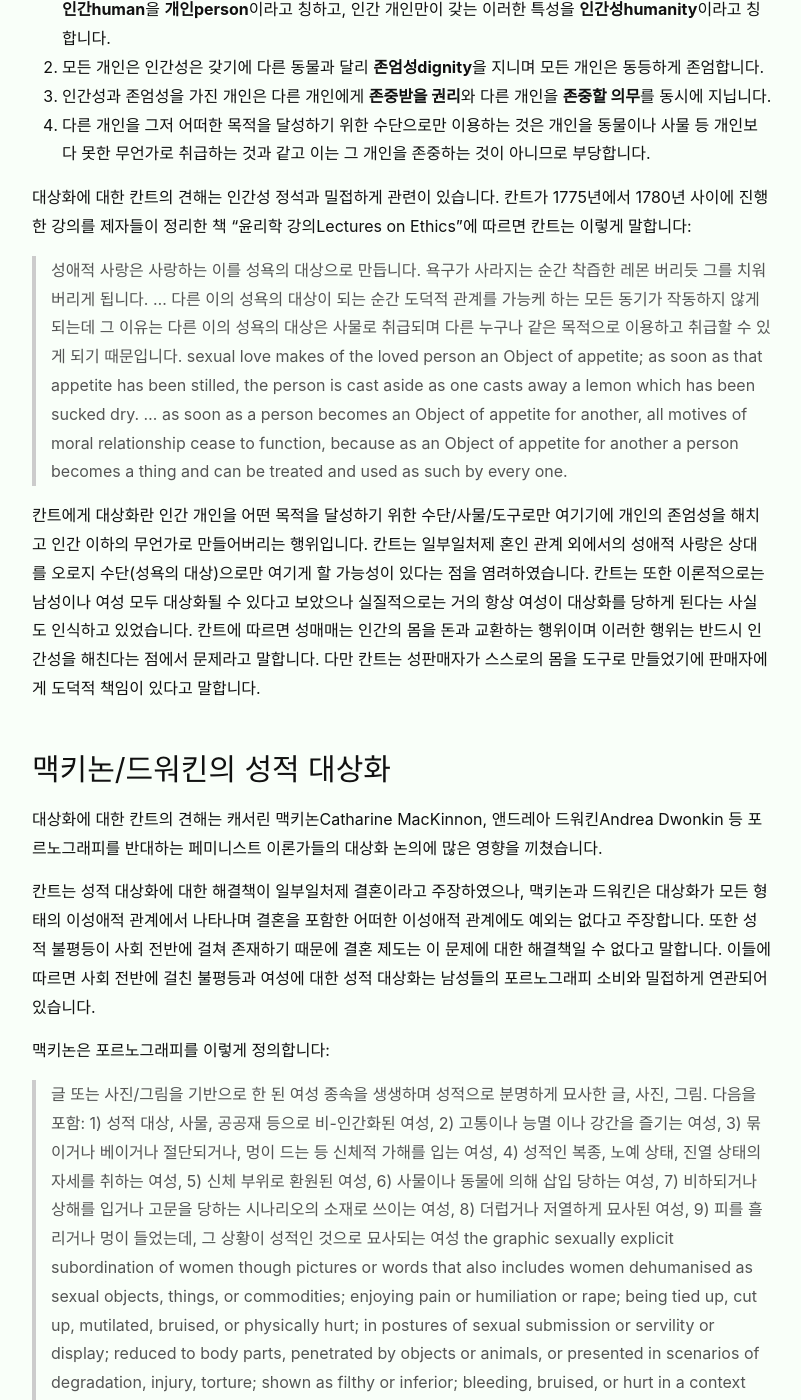
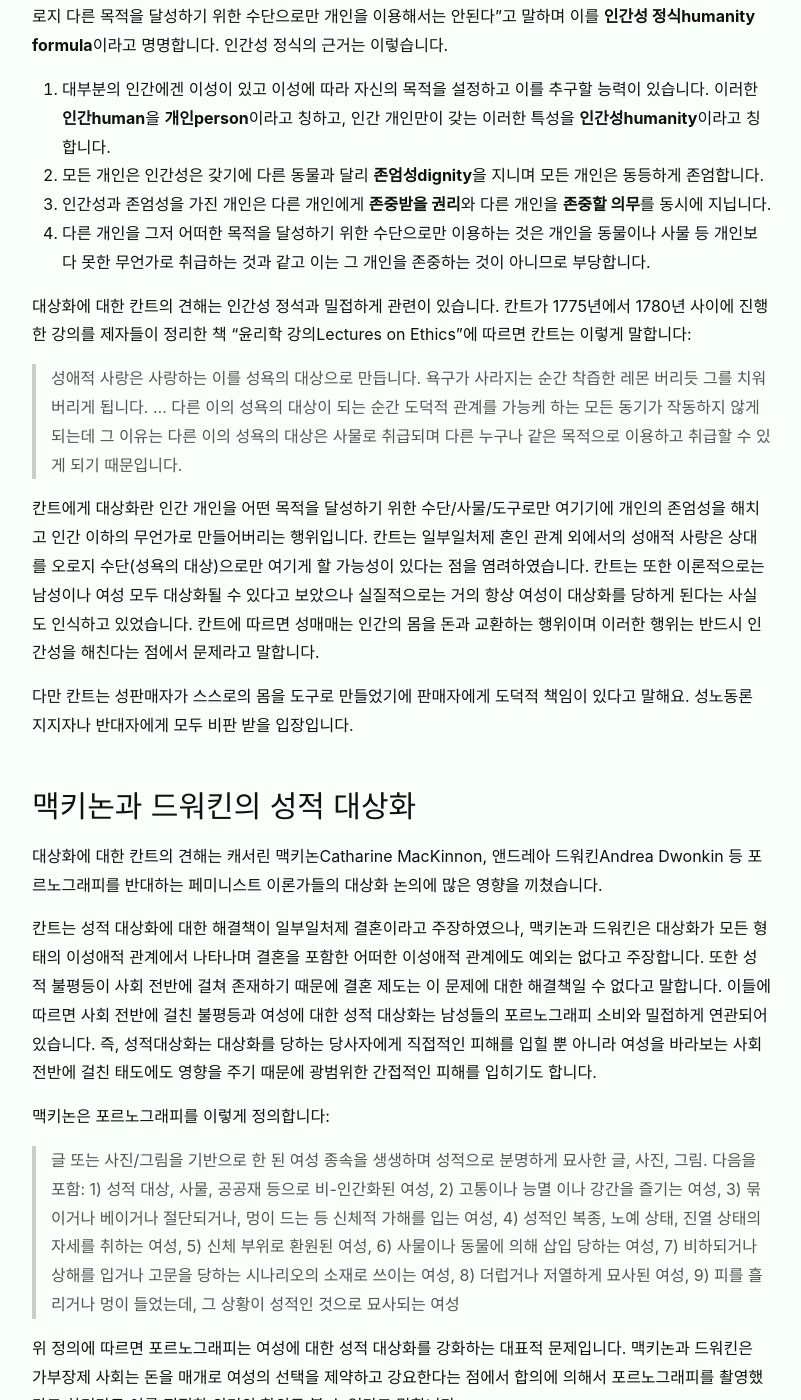
Before and after one commit to veganstudies/veganstudies.github.io, a Jekyll site: the page built from _posts/2019-09-14-animal-objectification.md, in a window 1280 px wide and 1400 px high, scrolled down 1560 px. Shown: the whole window, without its empty margins (238-1039 px from the left). Built offline with Jekyll 4.4.1, drawn with Linux system fonts in a browser that asks for light colours; some of the changed text lies outside the part shown.

Commit message:
Update 2019-09-14-animal-objectification.md

```diff
--- a/_posts/2019-09-14-animal-objectification.md
+++ b/_posts/2019-09-14-animal-objectification.md
@@ -4,37 +4,42 @@ title: "동물 대상화"
 date: 2019-09-14 17:00:00 +0900
 ---
 ## 개요
-대상화에 대한 기존의 논의들, 인간에 대한 대상화와 동물에 대한 대상화의 차이점,
-동물권 논의와의 관련성 등을 정리했습니다.
+
+대상화에 대한 기존의 논의들, 인간에 대한 대상화와 동물에 대한 대상화의 공통점과
+차이점, 동물권 논의와의 관련성 등에 관해 공부한 내용을 정리했어요.
 
 대상화objectification란 독일의 철학자 칸트Immanuel Kant에 의해 제시된 개념으로
 인간을 사물로 취급하는 태도나 행위를 말합니다. 이는 이후에 페미니즘 이론가
 캐서린 맥키논Catharine MacKinnon과 앤드레아 드워킨Andrea Dwonkin에 의해
 확장되며 주로 여성에 대한 성적 대상화sexual objectification 관점에서
-논의됩니다. 기존의 논의들이 모든 대상화를 부정적인 것으로 간주했다면 마샤
+논의됩니다. 맥키논과 드워킨이 모든 대상화를 부정적인 것으로 간주했다면 마샤
 너스바움Martha C. Nussbaum은 대상화의 다양한 특성, 대상화가 일어나는 맥락 등을
-고려할 때 긍정적 대상화도 존재할 수 있다고 주장하기도 해요.
+고려할 때 긍정적 대상화도 존재할 수 있다고 주장해요.
 
-칸트, 맥키논, 드워킨, 너스바움의 논의는 주로 인간에 대한 대상화에 초점이 맞춰져
-있습니다. 칸트는 인간은 동물에 대한 직접 의무를 가지지 않는다고 주장했기
-때문에, 칸트 이론에 기반한 기존의 대상화 논의들을 동물로 바로 확장하여
-적용하기는 어렵습니다. 따라서 이 둘을 이어주는 징검다리가 필요합니다.
+한편, 칸트, 맥키논, 드워킨, 너스바움의 논의는 주로 인간에 대한 대상화에 초점이
+맞춰져 있습니다. 칸트는 인간은 동물에 대한 직접 의무를 가지지 않는다고
+주장했기 때문에, 칸트 이론에 기반한 기존의 대상화 논의들을 동물로 바로
+확장하여 적용하기는 어렵습니다. 따라서 이 둘을 이어주는 징검다리가 필요해요.
 
-페미니스트이자 동물권 옹호자인 캐롤 애덤스Carol Adams는 저서 "[육식의
+페미니스트이자 동물권 활동가인 캐롤 J. 애덤스Carol J. Adams는 저서 "[육식의
 성정치The Sexual Politics of
 Meat](/2020/01/15/the-sexual-politics-of-meat.html)"에서 여성에 대한
 대상화와 동물에 대한 대상화 사이의 유사성을 지적합니다. 도덕철학자이자 동물권
 운동가인 톰 리건Tom Regan은 저서 "동물 권리 옹호The Case for Animal Rights"에서
 칸트의 이론을 확장한 권리론the rights view에 기반하여 동물권을 옹호합니다.
-한편, 피터 싱어Peter Singer의 "동물 해방Animal Liberation"은 벤담Jeremy
-Bentham의 공리주의에 기반을 두고 있기에 동물권을 다루고 있기는 하지만 대상화
-논의와는 관련성이 적어 보여요.
+반면, 피터 싱어Peter Singer의 "동물 해방Animal Liberation"은 벤담Jeremy
+Bentham의 공리주의에 기반을 두고 있기에 대상화 논의와는 직접적인 관련성이 적어
+보여요.
 
-따라서 1) 칸트 전통의 대상화 논의(칸트, 멕키논, 드워킨, 너스바움), 2) 대상화를
-직접 언급하지는 않으나 칸트를 확장하여 동물권에 적용한 논의(리건), 3) 칸트를
-직접 언급하지는 않으나 동물의 대상화를 다루는 논의(애덤스)를 적절히 요약하여
-소개하고, 이러한 논의를 바탕으로 동물 대상화 문제에 대한 제 생각을
-정리했습니다.
+정리하면, 이런 순서로 생각을 해봤어요.
+
+1. 칸트의 대상화 논의
+2. 칸트의 영향을 받은 반-포르노그래피 페미니즘 진영의 대상화 논의(맥키논, 드워킨)
+3. 칸트를 직접 언급하지는 않으나 동물의 대상화를 다루는 애덤스
+4. 대상화를 직접 언급하지는 않으나 칸트를 확장하여 동물권에 적용한 톰 리건
+5. 맥키논과 드워킨의 논의를 확장(너스바움)
+
+마지막으로, 위 논의를 참고하여 동물 대상화 문제에 대한 제 생각을 적어봤어요.
 
 ## 칸트의 대상화
 
@@ -44,15 +49,15 @@ Bentham의 공리주의에 기반을 두고 있기에 동물권을 다루고 있
 명명합니다. 인간성 정식의 근거는 이렇습니다.
 
 1.  대부분의 인간에겐 이성이 있고 이성에 따라 자신의 목적을 설정하고 이를
-    추구할 능력이 있습니다. 이러한 **인간human**을 **개인person**이라고 칭하고,
-    인간 개인만이 갖는 이러한 특성을 **인간성humanity**이라고 칭합니다.
+추구할 능력이 있습니다. 이러한 **인간human**을 **개인person**이라고 칭하고,
+인간 개인만이 갖는 이러한 특성을 **인간성humanity**이라고 칭합니다.
 2.  모든 개인은 인간성은 갖기에 다른 동물과 달리 **존엄성dignity**을 지니며
-    모든 개인은 동등하게 존엄합니다.
+모든 개인은 동등하게 존엄합니다.
 3.  인간성과 존엄성을 가진 개인은 다른 개인에게 **존중받을 권리**와 다른 개인을
-    **존중할 의무**를 동시에 지닙니다.
+**존중할 의무**를 동시에 지닙니다.
 4.  다른 개인을 그저 어떠한 목적을 달성하기 위한 수단으로만 이용하는 것은
-    개인을 동물이나 사물 등 개인보다 못한 무언가로 취급하는 것과 같고 이는 그
-    개인을 존중하는 것이 아니므로 부당합니다.
+개인을 동물이나 사물 등 개인보다 못한 무언가로 취급하는 것과 같고 이는 그
+개인을 존중하는 것이 아니므로 부당합니다.
 
 대상화에 대한 칸트의 견해는 인간성 정석과 밀접하게 관련이 있습니다. 칸트가
 1775년에서 1780년 사이에 진행한 강의를 제자들이 정리한 책 "윤리학 강의Lectures
@@ -62,12 +67,7 @@ on Ethics"에 따르면 칸트는 이렇게 말합니다:
 > 착즙한 레몬 버리듯 그를 치워버리게 됩니다. ... 다른 이의 성욕의 대상이 되는
 > 순간 도덕적 관계를 가능케 하는 모든 동기가 작동하지 않게 되는데 그 이유는
 > 다른 이의 성욕의 대상은 사물로 취급되며 다른 누구나 같은 목적으로 이용하고
-> 취급할 수 있게 되기 때문입니다. sexual love makes of the loved person an
-> Object of appetite; as soon as that appetite has been stilled, the person is
-> cast aside as one casts away a lemon which has been sucked dry. … as soon as
-> a person becomes an Object of appetite for another, all motives of moral
-> relationship cease to function, because as an Object of appetite for another
-> a person becomes a thing and can be treated and used as such by every one.
+> 취급할 수 있게 되기 때문입니다.
 
 칸트에게 대상화란 인간 개인을 어떤 목적을 달성하기 위한 수단/사물/도구로만
 여기기에 개인의 존엄성을 해치고 인간 이하의 무언가로 만들어버리는 행위입니다.
@@ -76,10 +76,12 @@ on Ethics"에 따르면 칸트는 이렇게 말합니다:
 이론적으로는 남성이나 여성 모두 대상화될 수 있다고 보았으나 실질적으로는 거의
 항상 여성이 대상화를 당하게 된다는 사실도 인식하고 있었습니다. 칸트에 따르면
 성매매는 인간의 몸을 돈과 교환하는 행위이며 이러한 행위는 반드시 인간성을
-해친다는 점에서 문제라고 말합니다. 다만 칸트는 성판매자가 스스로의 몸을 도구로
-만들었기에 판매자에게 도덕적 책임이 있다고 말합니다.
+해친다는 점에서 문제라고 말합니다.
 
-## 맥키논/드워킨의 성적 대상화
+다만 칸트는 성판매자가 스스로의 몸을 도구로 만들었기에 판매자에게 도덕적 책임이
+있다고 말해요. 성노동론 지지자나 반대자에게 모두 비판 받을 입장입니다.
+
+## 맥키논과 드워킨의 성적 대상화
 
 대상화에 대한 칸트의 견해는 캐서린 맥키논Catharine MacKinnon, 앤드레아
 드워킨Andrea Dwonkin 등 포르노그래피를 반대하는 페미니스트 이론가들의 대상화
@@ -90,7 +92,9 @@ on Ethics"에 따르면 칸트는 이렇게 말합니다:
 이성애적 관계에도 예외는 없다고 주장합니다. 또한 성적 불평등이 사회 전반에 걸쳐
 존재하기 때문에 결혼 제도는 이 문제에 대한 해결책일 수 없다고 말합니다. 이들에
 따르면 사회 전반에 걸친 불평등과 여성에 대한 성적 대상화는 남성들의
-포르노그래피 소비와 밀접하게 연관되어 있습니다.
+포르노그래피 소비와 밀접하게 연관되어 있습니다. 즉, 성적대상화는 대상화를 당하는
+당사자에게 직접적인 피해를 입힐 뿐 아니라 여성을 바라보는 사회 전반에 걸친
+태도에도 영향을 주기 때문에 광범위한 간접적인 피해를 입히기도 합니다.
 
 맥키논은 포르노그래피를 이렇게 정의합니다:
 
@@ -101,15 +105,7 @@ on Ethics"에 따르면 칸트는 이렇게 말합니다:
 > 노예 상태, 진열 상태의 자세를 취하는 여성, 5) 신체 부위로 환원된 여성, 6)
 > 사물이나 동물에 의해 삽입 당하는 여성, 7) 비하되거나 상해를 입거나 고문을
 > 당하는 시나리오의 소재로 쓰이는 여성, 8) 더럽거나 저열하게 묘사된 여성, 9)
-> 피를 흘리거나 멍이 들었는데, 그 상황이 성적인 것으로 묘사되는 여성 the
-> graphic sexually explicit subordination of women though pictures or words
-> that also includes women dehumanised as sexual objects, things, or
-> commodities; enjoying pain or humiliation or rape; being tied up, cut up,
-> mutilated, bruised, or physically hurt; in postures of sexual submission or
-> servility or display; reduced to body parts, penetrated by objects or
-> animals, or presented in scenarios of degradation, injury, torture; shown as
-> filthy or inferior; bleeding, bruised, or hurt in a context that makes these
-> conditions sexual.
+> 피를 흘리거나 멍이 들었는데, 그 상황이 성적인 것으로 묘사되는 여성
 
 위 정의에 따르면 포르노그래피는 여성에 대한 성적 대상화를 강화하는 대표적
 문제입니다. 맥키논과 드워킨은 가부장제 사회는 돈을 매개로 여성의 선택을
@@ -131,16 +127,7 @@ of Meat"에서 여성에 대한 대상화와 동물에 대한 대상화 사이
 > 수 있게 만든다. 간혹 남성이 말 그대로 여성을 먹는 경우도 있으나(영어의
 > consume은 소비라는 뜻과 먹는다는 뜻을 모두 가져요), 우리는 모두 여성의 시각적
 > 이미지를 시도 때도 없이 소비한다. 소비는 독립된 개체에 대한 억압 및 의지
-> 소멸을 완수하는 일이다. The cycle of objectification, fragmentation, and
-> consumption: ... Objectification permits an oppressor to view another being
-> as an object. The oppressor then violates this being by object-like
-> treatment: e.g., the rape of women that denies women freedom to say no, or
-> the butchering of animals that converts animals from living breathing beings
-> into dead objects. This process allows fragmentation, or brutal
-> dismemberment, and finally consumption. While the occasional man may
-> literally eat women, we all consume visual images of women all the time.
-> Consumption is the fulfillment of oppression, the annihilation of will, of
-> separate identity.
+> 소멸을 완수하는 일이다.
 
 애덤스가 동물 억압과 여성 억압의 중첩을 다루며 소개하는 가장 중요한 개념 중
 하나는 **부재 지시대상absent referent**입니다. 인간은 동물을 도축하여
@@ -168,17 +155,19 @@ of Meat"에서 여성에 대한 대상화와 동물에 대한 대상화 사이
 
 ## 칸트의 인간성 정식을 확장하기 - 톰 리건
 
-애덤스가 발견한 관련성을 칸트의 논의와 접목시키려면 칸트의 인간성 정식을 수정,
-확장할 필요가 있습니다.
+칸트는 인간은 동물에 대한 직접 의무를 가지지 않는다고 주장했기 때문에, 애덤스가
+발견한 이러한 관련성을 칸트 전통의 대상화 논의와 접목시키려면 칸트의 인간성
+정식을 수정하고 확장할 필요가 있습니다.
 
 톰 리건Tom Regan은 저서 "동물 권리 옹호The Case for Animal
 Rights"에서 칸트의 이론을 확장한 권리론the rights view을 주장합니다.
 리건은 칸트의 인간성 정식에 따르면 수정란, 배아, 태아, 초기 몇 년 간의 영아,
 혼수상태의 인간 등 어떤 인간은 이성에 따라 목적을 설정하고 이를 추구할 능력을
-가지지 못하기 때문에 인간이되 개인은 아니며 따라서 인간성과 존엄성이 없고 그러므로
-존중받을 권리가 없다는 결론에 이르게 되는 점을 비판합니다. 리건은 칸트의 인간
-개념은 너무 넓고 개인 개념은 너무 좁기 때문에 이 문제가 발생한다고 보고 대안으로
-**삶의 주체subject of life**라는 개념을 새롭게 제안합니다.
+가지지 못하기 때문에 인간human이되 개인person은 아니며 따라서 인간성과
+존엄성이 없고 그러므로 존중받을 권리가 없다는 결론에 이르게 되는 점을
+비판합니다. 리건은 칸트의 인간 개념은 너무 넓고 개인 개념은 너무 좁기
+때문에 이 문제가 발생한다고 보고 대안으로 **삶의 주체subject of
+life**라는 개념을 새롭게 제안합니다.
 
 리건의 권리론은 다음과 같이 요약할 수 있습니다.
 
@@ -205,12 +194,35 @@ Rights"에서 칸트의 이론을 확장한 권리론the rights view을 주장
     권리만 갖습니다. (그래서 국내에서는 도덕적 객체를 "도덕 무능력자"로
     번역하곤 합니다)
 
+리건은 인간이나 동물의 안녕감well-being을 심각하게 저해하는 것을 위해harm라고
+합니다. 위해에는 고통infliction과 박탈deprivation이 있습니다. 이 중에서 박탈은
+고통과 달리 위해를 당하는 주체가 위해를 인식하지 못할 수도 있다는 점이
+특이합니다. 예를 들어 평생 갇혀만 살다가 죽는 동물은 자유로운 상태가 무엇인지
+모를 수 있으나 이 또한 박탈입니다. 따라서 단순히 인간이 한 어떤 행위가 동물의
+어떤 권리를 박탈하는지에 대해 해당 동물이 구체적으로 인식하지 못한다는
+주장만으로는, 그 행위가 그 동물에게 가해진 위해가 아니라고 바로 단정할 수는
+없습니다.
+
+한편 애초에 없던 권리를 박탈할 수는 없다는 점, 인간이 가지는 권리와 동물이
+가지는 권리는 그 종류가 다르다는 점 또한 중요합니다. 리건은 이렇게 말합니다.
+
+> 동물에게 투표를 하거나 결혼을 하거나 시민권을 변경할 권리가 있다고 주장하는
+> 모든 관점은 터무니없다.
+
+예를 들어 인간에게는 대통령 선거에 출마할 권리가 있습니다. 이러한 권리가
+있다는걸 모르더라도 그 권리가 이유없이 박탈되었다면 이는 위해입니다. 하지만
+동물에게는, 적어도 현재까지 알려진 바로는, 국가의 행정을 책임질 지적 능력이
+없기 때문에 그에 따라 대통령 선거에 출마할 권리도 없으며, 동물이 출마하지
+못하게 하는 것은 동물에 대한 위해라고 할 수 없습니다. 따라서 어떠한 대상화가
+동물에게 위해를 가했는지 여부를 따지려면 동물에게 어떠한 권리가 있는지, 인간이
+갖는 권리와는 어떤 차이가 있는지를 살펴보아야 합니다.
+
 ## 대상화의 다양한 측면과 맥락: 너스바움
 
 칸트, 맥키논, 드워킨은 주로 타자를 도구 또는 수단으로 간주하는 문제에
 집중했다면 마샤 C. 너스바움Martha C. Nussbaum은 1995년에 "철학과
 공공정책Philosophy and Public Affairs"에 게재한 논문
-"대상화Objectification"에서 대상화에는 "최소한" 다음 일곱가지의 서로 관련되어
+"대상화Objectification"에서 대상화에는 **최소한** 다음 일곱가지의 서로 관련되어
 있으나 동일하지는 않은 측면들이 존재한다고 말하며 논의를 확장합니다.
 
 1.  **도구성instrumentality**: 해당 존재를 자신의 목적을 위한 도구로 간주하기
@@ -228,10 +240,10 @@ agency 아예 움직일 수 없는lacking in activity 것으로 간주하기
 여길 필요가 없는 것으로 간주하기
 
 또한 기존의 모든 대상화 논의는 대상화의 부정적인 측면에 대해서만 살핀 반면,
-맥락에 따라 긍정적 대상화positive objectification가 존재할 수 있다고 주장하기도
-합니다. 너스바움은 위 기준 중 타인을 도구로만 간주하는 것(도구성)은 거의 항상
-도덕적으로 문제이지만 나머지에 기준들에 대해서는 맥락에 따라 판단할 필요가
-있다고 말합니다.
+맥락에 따라 긍정적 대상화positive objectification가 존재할 수 있다고
+주장하기도 합니다. 너스바움은 위 기준 중 타인을 도구로만 간주하는 것(도구성)은
+거의 항상 도덕적으로 문제이지만 나머지에 기준들에 대해서는 맥락에 따라 판단할
+필요가 있다고 말합니다.
 
 그 한가지 예시로 너스바움은 세 가지 가상의 상황을 제시합니다. 어떤 여성 W가
 중요한 채용 인터뷰를 보기 위해 도심으로 떠나려고 하는데 한 남성 지인 M이 "꼭 갈
@@ -282,62 +294,45 @@ agency 아예 움직일 수 없는lacking in activity 것으로 간주하기
 > 익명화, 기호화되고 다른 사람들에게 '불쌍함'을 전달하는 요소들, 즉 빈곤함의
 > 정도, 장애의 심각성, 동정을 불러일으키는 사연으로만 존재가 설명된다.
 
-## 동물의 입장에서의 부정적 대상화는 무엇일까
-
-너스바움의 주장을 수용한다면, 어떤 대상화가 부정적 대상화인지 따져보려면 맥락을
-살펴야만 합니다. 동물 대상화 논의에서 살필 가장 중요한 맥락 중 하나는 아마도
-동물의 입장에서 보았을 때 권리를 침해하는 취급은 무엇인가 하는 점이라고
-생각합니다.
-
-리건은 인간이나 동물의 안녕감well-being을 심각하게 저해하는 것을 위해harm라고
-합니다. 위해에는 고통infliction과 박탈deprivation이 있습니다. 이 중에서 박탈은
-고통과 달리 위해를 당하는 주체가 위해를 인식하지 못할 수도 있다는 점이
-특이합니다. 예를 들어 평생 갇혀만 살다가 죽는 동물은 자유로운 상태가 무엇인지
-모를 수 있으나 이 또한 박탈입니다. 따라서 단순히 인간이 한 어떤 행위가 동물의
-어떤 권리를 박탈하는지에 대해 해당 동물이 구체적으로 인식하지 못한다는
-주장만으로는, 그 행위가 그 동물에게 가해진 위해가 아니라고 바로 단정할 수는
-없습니다.
-
-한편 애초에 없던 권리를 박탈할 수는 없다는 점, 인간이 가지는 권리와 동물이
-가지는 권리는 그 종류가 다르다는 점 또한 중요합니다. 리건은 이렇게 말합니다.
-
-> 동물에게 투표를 하거나 결혼을 하거나 시민권을 변경할 권리가 있다고 주장하는
-> 모든 관점은 터무니없다. Any view that entails that animals have the right to
-> vote, to marry, and to change their citizenship is absurd.
-
-예를 들어 인간에게는 대통령 선거에 출마할 권리가 있습니다. 이러한 권리가
-있다는걸 모르더라도 그 권리가 이유없이 박탈되었다면 이는 위해입니다. 하지만
-동물에게는, 적어도 현재까지 알려진 바로는, 국가의 행정을 책임질 지적 능력이
-없기 때문에 그에 따라 대통령 선거에 출마할 권리도 없으며, 동물이 출마하지
-못하게 하는 것은 동물에 대한 위해라고 할 수 없습니다. 따라서 어떠한 대상화가
-동물에게 위해를 가했는지 여부를 따지려면 동물에게 어떠한 권리가 있는지, 인간이
-갖는 권리와는 어떤 차이가 있는지를 살펴보아야 합니다.
-
-## 결론
+## 요약 및 결론
 
 어떠한 행동이 동물에 대한 부정적 대상화인지에 대한 판단을 하기 위해서는 아래와
 같은 점들을 고민해보면 좋겠다고 생각합니다.
 
-*   대상화의 정의가 지나치게 넓게 확대된 면이 있습니다. 누군가를 수단으로
-    이용하는 모든 행위가 대상화라면 음식점에서 음식을 사먹는 행동도 식당 주인을
-    음식 만드는 수단으로 이용한다는 점에서 대상화입니다. 애초에 칸트가 정의한
-    대상화는 상대를 "오로지 수단으로만" 이용하는 행위를 말합니다. 삶의 주체인
-    동물의 권리를 존중하기 위한 노력을 충분히 기울이는지, 아니면 동물을 오로지
-    수단으로만 여기고 있는지 살펴야 해요.
-*   동물의 권리와 인간의 권리에 어떤 차이가 있는지 따져보고, 대상화로 인해
-    동물의 어떠한 권리가 침해되었는지를 생각해보아야 합니다. 단 대상화로 인해
-    동물에게 어떠한 위해가 가해졌는지를 해당 동물이 인식하고 있는지 여부는 크게
-    중요하지 않아요.
-*   어떠한 행위가 부정적 대상화인지 아닌지를 이분법적으로 나누기 어려운 경우도
-    있습니다. 동물에 대한 대상화의 어떤 측면이 어떤 이유에서 부정적이며 또 어떤
-    이유에서 긍정적인지를 따져보기 위해 대상화가 행해지는 맥락을 살펴야 해요.
-*   대상화로 인한 피해보다 그로 인한 전체적 이익이 더 크다면 그 대상화는 좋은
-    대상화라는 주장은 공리주의적입니다. 공리주의 자체가 나쁜 것은 아니지만
-    적어도 대상화에 대한 논의가 주로 이루어지는 칸트주의적 맥락에서는 조금
-    벗어난 면이 있어 보여요.
-*   동물 억압을 여성 억압에 대한 은유로 사용하거나 여성 억압을 동물 억압에 대한
-    은유로 사용하는 경우, 의도치 않게 한 쪽의 경험을 지워버리고 대상화할 수
-    있다는 점을 주의할 필요가 있습니다.
+1.  동물을 오로지 수단으로만 대하는 것이 아니며 삶의 주체인 동물의 권리를
+    존중하려는 목적을 지니고 있는가? (칸트, 리건)
+2.  당사자인 동물에게 고통을 가하거나 권리를 박탈하는 직접적 피해를 입히지는
+    않는가? (맥키논/드워킨, 리건)
+3.  동물에 대한 인간들의 태도에 부정적 영향을 미쳐서 동물의 권리를 간접적으로
+    침해하는 단기적/장기적 결과를 가져오지는 않는가? (맥키논/드워킨)
+4.  여성이나 유색인종 등 다른 집단이 겪는 억압의 경험을 동물 억압의 비유로
+    사용하여 그 결과 한 집단의 경험을 지워버리고 대상화하고 있지는 않는가?
+    (애덤스)
+5.  위 모든 맥락을 고려할 때 부정적 측면에 비해 긍정적 측면이 월등히 크다고
+    말할 수 있나? (너스바움)
+
+예시:
+
+*   **귀여운 동물 이모티콘 사용하기**: 강아지나 고양이 등 흔히 '애완동물'로
+    여겨지는 동물 스티커를 단순히 '귀여워서' 사용하면 1번, 3번, 5번에
+    위배된다고 생각해요. 한편 흔히 '축산동물'로 여겨지는 동물에 대한 인식을
+    바꾸기 위한 의도를 가지고 소나 돼지 스티커를 활용하면 1번에 위배되지는
+    않는다고 생각해요. 다만 그 스티커가 소나 돼지를 어떻게 묘사하는지에 따라
+    여전히 3번에 위배될 가능성이 있고 만약 3번에 위배된다면 결과적으로 5번에도
+    위배될 가능성이 있다고 생각해요.
+*   **착취 당하는 동물 이미지에 말풍선 붙이기**: 공장식 축산 시스템 하에서
+    착취당하고 살해당하는 동물의 실태를 알리기 위해 이들의 이미지에
+    "살고 싶어요" 또는 "새끼를 지키지 못해 미안합니다 (암소)" 같은 말풍선을
+    붙이는 경우가 있습니다. 이 경우 1번이나 2번에 위배된다고 생각하긴 어려울
+    것 같아요. 다만 3번과 4번에 위배될 여지가 있는데(따라서 5번도), 특히
+    "살고 싶어요" 보다도 "새끼를 지키지 못해 미안합니다" 같은 메시지가 더
+    그렇다고 생각해요. "살고 싶어요"는 미묘한데, 굳이 문제점을 찾아보자면
+    구조적 모순을 드러내는 등 이성에 호소하기보다 개별 동물의 비참한 상황에
+    주목하게 하여 일시적 감정에 호소하는 전략을 취한다는 점에서 3번에 위배될
+    소지가 있다고 볼 수도 있겠어요.
+
+위 다섯가지 기준만으로 동물에 대한 부정적 대상화인 행동과 그렇지 않은 행동을
+명확히 가려내지는 못하겠지만, 어느 정도 유익한 면이 있다고 생각합니다.
 
 ## 관련 글
 
```
